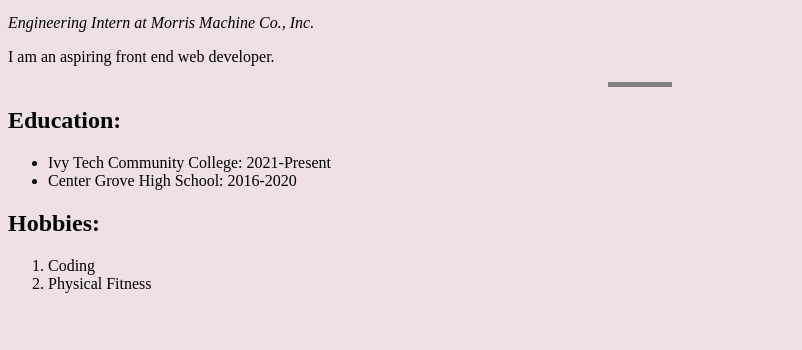
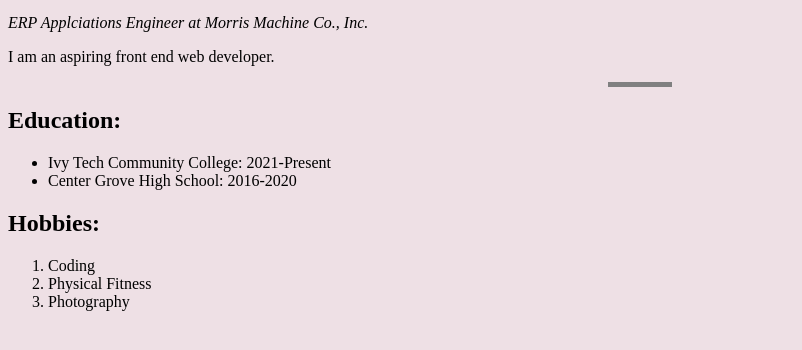
Before and after one commit to ahuhn11/CV, a plain HTML site: page index.html in a window 1280 px wide. Shown: the part 146-496 px from the top of the page, without its empty margins (0-802 px from the left). Drawn offline with Linux system fonts and the light colour scheme.

Commit message:
Updated Job Title

```diff
--- a/index.html
+++ b/index.html
@@ -12,7 +12,7 @@
   <a href="https://www.linkedin.com/in/augustus-huhn-6045b5221/">
     <img src="linkedin-logo.png" heighth="60px" width="60px" alt="linkedin logo">
   </a>
-  <p><em>Engineering Intern at Morris Machine Co., Inc.</em></p>
+  <p><em>ERP Applciations Engineer at Morris Machine Co., Inc.</em></p>
   <p>I am an aspiring front end web developer.</p>
   <hr noshade />
   <h2>Education:</h2>
@@ -24,6 +24,7 @@
   <ol>
     <li>Coding</li>
     <li>Physical Fitness</li>
+    <li>Photography</li>
   </ol>
 </body>
 
```
